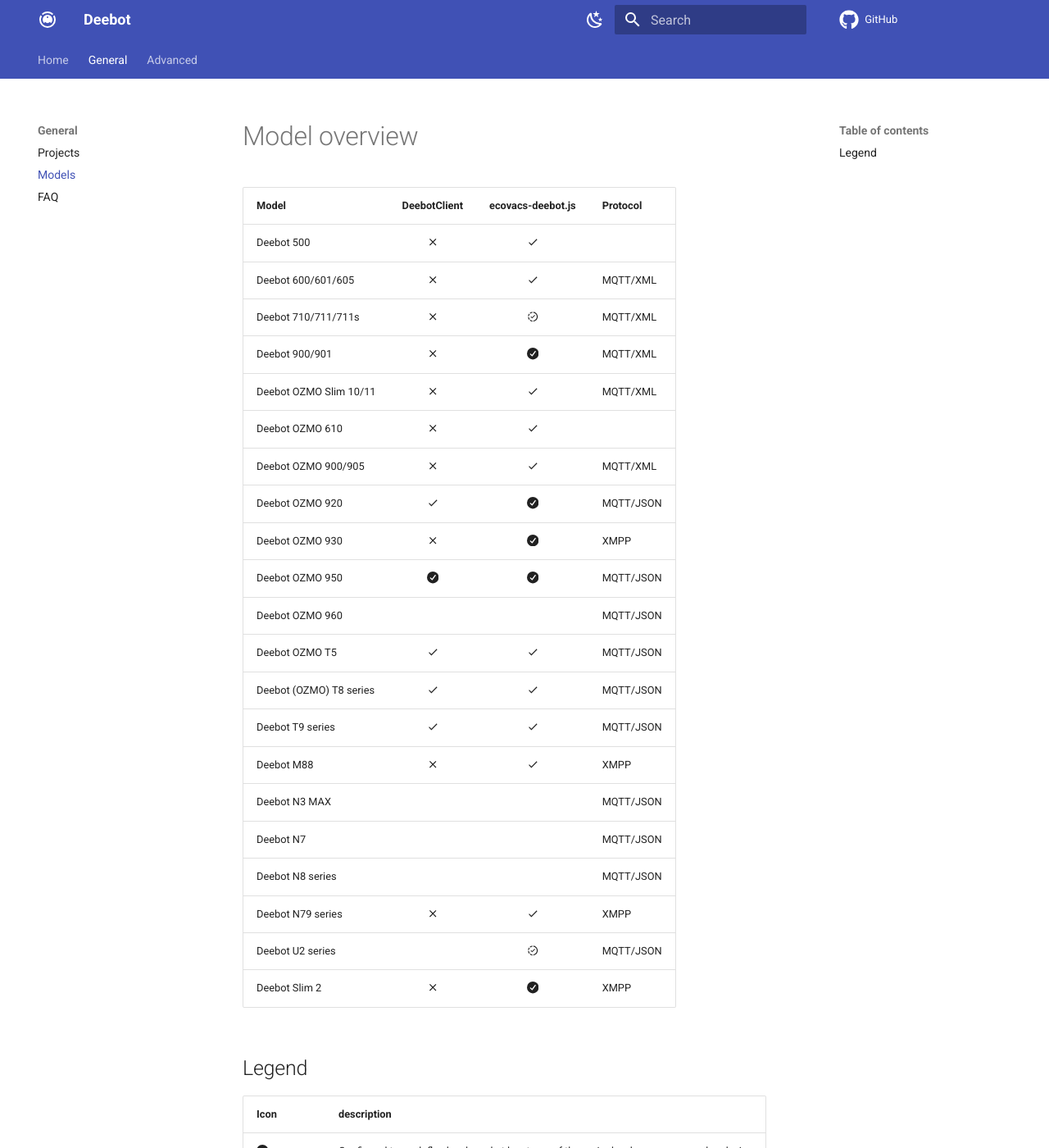
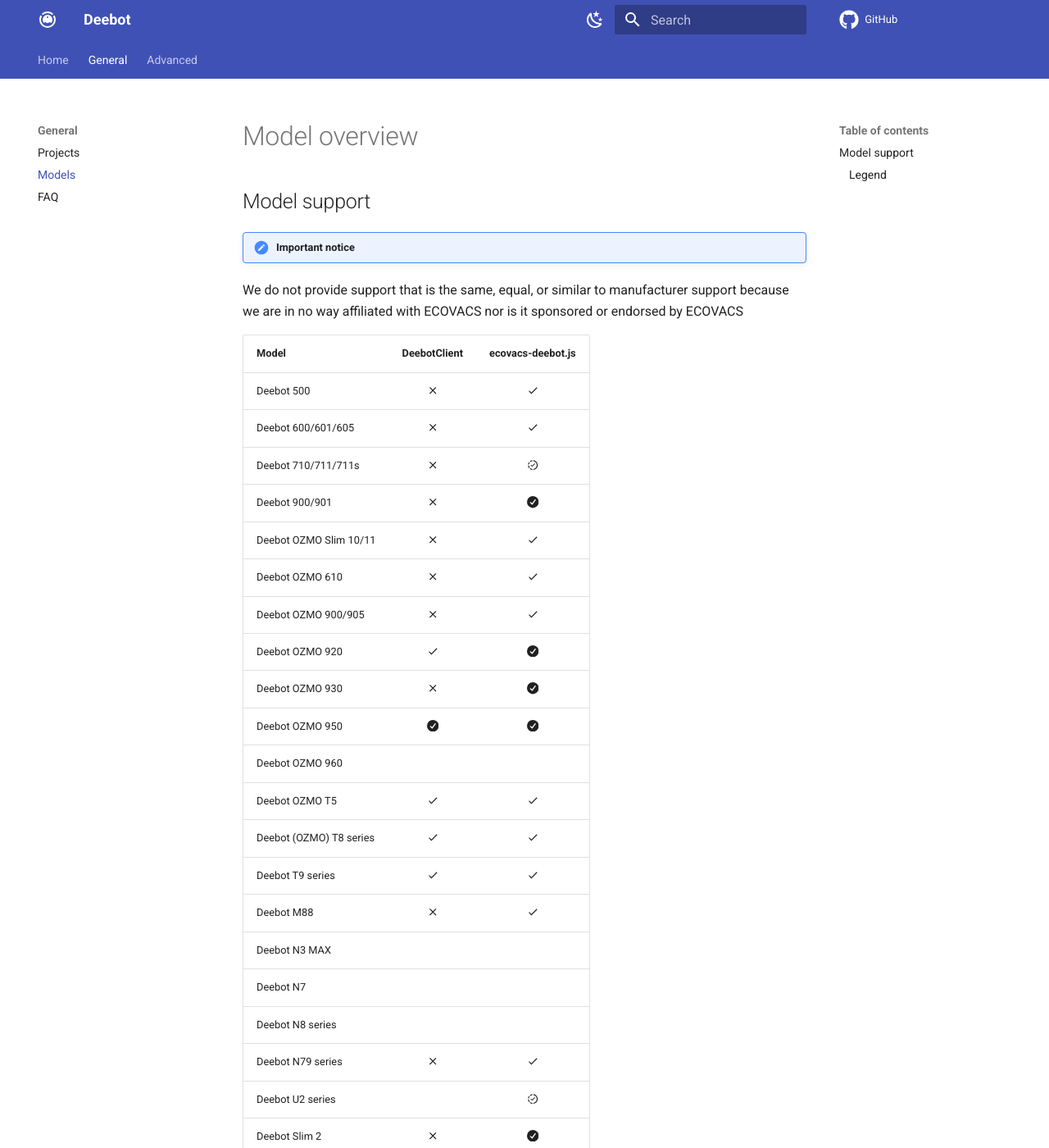
Before and after one commit to DeebotUniverse/docs, an MkDocs documentation site: the page built from docs/general/models.md, in a window 1280 px wide and 1400 px high. Shown: the whole window at 82% size. Built offline with MkDocs 1.6.1 and Material for MkDocs 9.7.7, drawn with Linux system fonts in a browser that asks for light colours; comment, search, counter and statistics services are not loaded.

Commit message:
Update models page (#21)

```diff
--- a/docs/general/models.md
+++ b/docs/general/models.md
@@ -1,30 +1,36 @@
 # Model overview
 
-| Model                   |           DeebotClient           |        ecovacs-deebot.js         | Protocol  |
-| ----------------------- | :------------------------------: | :------------------------------: | --------- |
-| Deebot 500              |         :material-close:         |         :material-check:         |           |
-| Deebot 600/601/605      |         :material-close:         |         :material-check:         | MQTT/XML  |
-| Deebot 710/711/711s     |         :material-close:         |    :material-progress-check:     | MQTT/XML  |
-| Deebot 900/901          |         :material-close:         | :fontawesome-solid-check-circle: | MQTT/XML  |
-| Deebot OZMO Slim 10/11  |         :material-close:         |         :material-check:         | MQTT/XML  |
-| Deebot OZMO 610         |         :material-close:         |         :material-check:         |           |
-| Deebot OZMO 900/905     |         :material-close:         |         :material-check:         | MQTT/XML  |
-| Deebot OZMO 920         |         :material-check:         | :fontawesome-solid-check-circle: | MQTT/JSON |
-| Deebot OZMO 930         |         :material-close:         | :fontawesome-solid-check-circle: | XMPP      |
-| Deebot OZMO 950         | :fontawesome-solid-check-circle: | :fontawesome-solid-check-circle: | MQTT/JSON |
-| Deebot OZMO 960         |                                  |                                  | MQTT/JSON |
-| Deebot OZMO T5          |         :material-check:         |         :material-check:         | MQTT/JSON |
-| Deebot (OZMO) T8 series |         :material-check:         |         :material-check:         | MQTT/JSON |
-| Deebot T9 series        |         :material-check:         |         :material-check:         | MQTT/JSON |
-| Deebot M88              |         :material-close:         |         :material-check:         | XMPP      |
-| Deebot N3 MAX           |                                  |                                  | MQTT/JSON |
-| Deebot N7               |                                  |                                  | MQTT/JSON |
-| Deebot N8 series        |                                  |                                  | MQTT/JSON |
-| Deebot N79 series       |         :material-close:         |         :material-check:         | XMPP      |
-| Deebot U2 series        |                                  |    :material-progress-check:     | MQTT/JSON |
-| Deebot Slim 2           |         :material-close:         | :fontawesome-solid-check-circle: | XMPP      |
+## Model support
 
-## Legend
+!!! attention "Important notice"
+We do not provide support that is the same, equal, or similar to manufacturer support
+because we are in no way affiliated with ECOVACS nor is it sponsored or endorsed by ECOVACS
+
+| Model                   |           DeebotClient           |        ecovacs-deebot.js         |
+| ----------------------- | :------------------------------: | :------------------------------: |
+| Deebot 500              |         :material-close:         |         :material-check:         |
+| Deebot 600/601/605      |         :material-close:         |         :material-check:         |
+| Deebot 710/711/711s     |         :material-close:         |    :material-progress-check:     |
+| Deebot 900/901          |         :material-close:         | :fontawesome-solid-check-circle: |
+| Deebot OZMO Slim 10/11  |         :material-close:         |         :material-check:         |
+| Deebot OZMO 610         |         :material-close:         |         :material-check:         |
+| Deebot OZMO 900/905     |         :material-close:         |         :material-check:         |
+| Deebot OZMO 920         |         :material-check:         | :fontawesome-solid-check-circle: |
+| Deebot OZMO 930         |         :material-close:         | :fontawesome-solid-check-circle: |
+| Deebot OZMO 950         | :fontawesome-solid-check-circle: | :fontawesome-solid-check-circle: |
+| Deebot OZMO 960         |                                  |                                  |
+| Deebot OZMO T5          |         :material-check:         |         :material-check:         |
+| Deebot (OZMO) T8 series |         :material-check:         |         :material-check:         |
+| Deebot T9 series        |         :material-check:         |         :material-check:         |
+| Deebot M88              |         :material-close:         |         :material-check:         |
+| Deebot N3 MAX           |                                  |                                  |
+| Deebot N7               |                                  |                                  |
+| Deebot N8 series        |                                  |                                  |
+| Deebot N79 series       |         :material-close:         |         :material-check:         |
+| Deebot U2 series        |                                  |    :material-progress-check:     |
+| Deebot Slim 2           |         :material-close:         | :fontawesome-solid-check-circle: |
+
+### Legend
 
 | Icon                             | description                                                                             |
 | -------------------------------- | --------------------------------------------------------------------------------------- |
```
